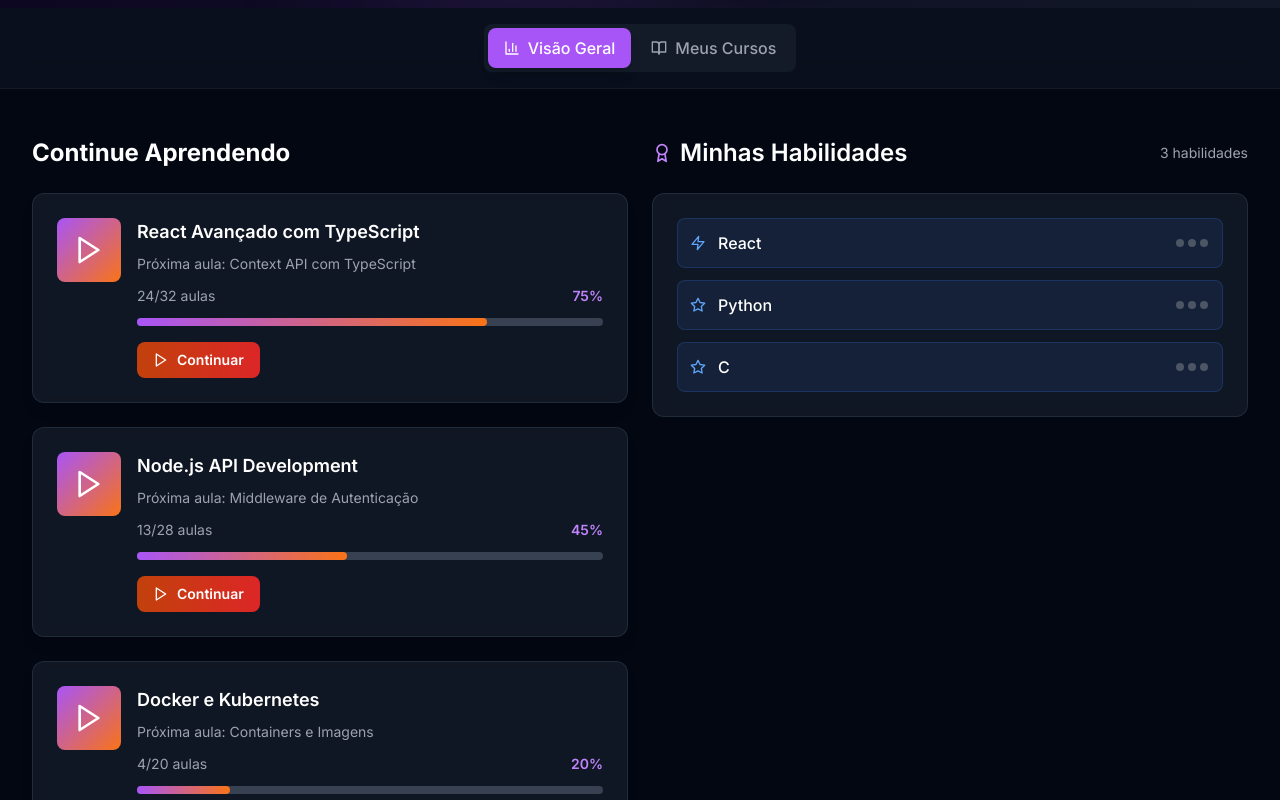
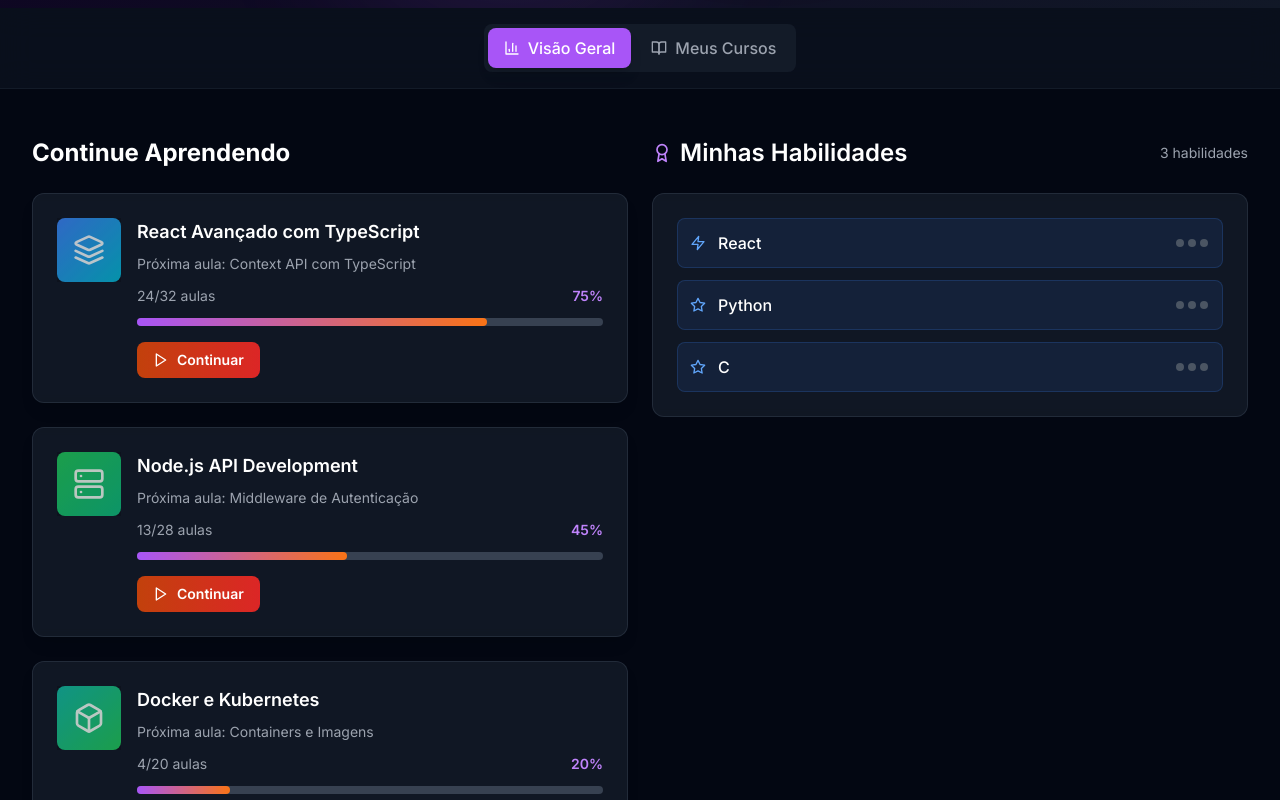
Before and after one commit to kenjiThiago/ProjetoBD2, a Next.js app in the folder frontend/: page /dashboard in a window 1280 px wide. Shown: the part 520-1320 px from the top of the page. Built offline with nearby package versions, Linux system fonts and the light colour scheme.

Commit message:
[frontend] Criado componente ContinueLearning.

```diff
--- /dev/null
+++ b/frontend/src/app/dashboard/components/ContinueLearning.tsx
@@ -0,0 +1,74 @@
+import Thumbnail from "@/components/Thumbnail"
+import { Course } from "@/data/mockData"
+import { BookOpen, Play } from "lucide-react"
+
+interface ContinueLearningProps {
+  coursesInProgress?: Course[]
+}
+
+export default function ContinueLearning({
+  coursesInProgress,
+}: ContinueLearningProps) {
+  return (
+    <div>
+      {coursesInProgress.length > 0 ? (
+        <div className="grid grid-cols-1 gap-6">
+          {coursesInProgress.slice(0, 3).map((course: Course) => (
+            <div
+              key={course.id}
+              className="card-glow card p-6 group cursor-pointer hover:-translate-y-2 transition-transform duration-300"
+            >
+              <div className="flex items-start space-x-4">
+                <Thumbnail
+                  course={course}
+                  type={"list"}
+                />
+                <div className="flex-1">
+                  <h3 className="text-lg font-semibold text-white mb-2 group-hover:text-purple-300 transition-colors">
+                    {course.title}
+                  </h3>
+                  <p className="text-gray-400 text-sm mb-3">
+                    Próxima aula: {course.nextLesson || 'Primeira aula'}
+                  </p>
+
+                  <div className="flex items-center justify-between mb-3">
+                    <span className="text-sm text-gray-400">
+                      {course.completedLessons || 0}/{course.lessons} aulas
+                    </span>
+                    <span className="text-sm font-semibold text-purple-400">
+                      {course.progress || 0}%
+                    </span>
+                  </div>
+
+                  <div className="w-full bg-gray-700 rounded-full h-2 mb-4">
+                    <div
+                      className="bg-gradient-to-r from-purple-500 to-orange-500 h-2 rounded-full transition-all duration-300"
+                      style={{ width: `${course.progress || 0}%` }}
+                    />
+                  </div>
+
+                  <button className="btn-primary text-sm px-4 py-2 flex items-center space-x-2">
+                    <Play className="w-4 h-4" />
+                    <span>Continuar</span>
+                  </button>
+                </div>
+              </div>
+            </div>
+          ))}
+        </div>
+      ) : (
+          <div className="text-center py-12 bg-gray-800/30 rounded-xl border border-gray-700/50">
+            <BookOpen className="w-12 h-12 text-gray-600 mx-auto mb-4" />
+            <h3 className="text-lg font-semibold text-white mb-2">Nenhum curso em andamento</h3>
+            <p className="text-gray-400 mb-4">Comece um novo curso para aparecer aqui</p>
+            <button
+              className="btn-primary px-6 py-2"
+              onClick={() => window.location.href = '/cursos'}
+            >
+              Explorar Cursos
+            </button>
+          </div>
+        )}
+    </div>
+  )
+}
--- a/frontend/src/app/dashboard/components/DashboardOverview.tsx
+++ b/frontend/src/app/dashboard/components/DashboardOverview.tsx
@@ -2,12 +2,11 @@
 
 import { motion } from 'framer-motion'
 import {
-    Award,
-  BookOpen,
-  Play,
+  Award,
 } from 'lucide-react'
 import { Course } from '@/data/mockData'
 import SkillsWidget from './SkillsWidget'
+import ContinueLearning from './ContinueLearning'
 
 interface DashboardOverviewProps {
   coursesInProgress?: Course[]
@@ -30,64 +29,9 @@ export default function DashboardOverview({
       <div className="grid lg:grid-cols-2 grid-cols-1 gap-x-6">
         <div>
           <h2 className="text-2xl font-bold text-white mb-6">Continue Aprendendo</h2>
-          {coursesInProgress.length > 0 ? (
-            <div className="grid grid-cols-1 gap-6">
-              {coursesInProgress.slice(0, 4).map((course) => (
-                <div
-                  key={course.id}
-                  className="card-glow card p-6 group cursor-pointer hover:-translate-y-2 transition-transform duration-300"
-                >
-                  <div className="flex items-start space-x-4">
-                    <div className="w-16 h-16 bg-gradient-to-br from-purple-500 to-orange-500 rounded-lg flex items-center justify-center flex-shrink-0">
-                      <Play className="w-8 h-8 text-white" />
-                    </div>
-                    <div className="flex-1">
-                      <h3 className="text-lg font-semibold text-white mb-2 group-hover:text-purple-300 transition-colors">
-                        {course.title}
-                      </h3>
-                      <p className="text-gray-400 text-sm mb-3">
-                        Próxima aula: {course.nextLesson || 'Primeira aula'}
-                      </p>
-
-                      <div className="flex items-center justify-between mb-3">
-                        <span className="text-sm text-gray-400">
-                          {course.completedLessons || 0}/{course.lessons} aulas
-                        </span>
-                        <span className="text-sm font-semibold text-purple-400">
-                          {course.progress || 0}%
-                        </span>
-                      </div>
-
-                      <div className="w-full bg-gray-700 rounded-full h-2 mb-4">
-                        <div
-                          className="bg-gradient-to-r from-purple-500 to-orange-500 h-2 rounded-full transition-all duration-300"
-                          style={{ width: `${course.progress || 0}%` }}
-                        />
-                      </div>
-
-                      <button className="btn-primary text-sm px-4 py-2 flex items-center space-x-2">
-                        <Play className="w-4 h-4" />
-                        <span>Continuar</span>
-                      </button>
-                    </div>
-                  </div>
-                </div>
-              ))}
-            </div>
-          ) : (
-              <div className="text-center py-12 bg-gray-800/30 rounded-xl border border-gray-700/50">
-                <BookOpen className="w-12 h-12 text-gray-600 mx-auto mb-4" />
-                <h3 className="text-lg font-semibold text-white mb-2">Nenhum curso em andamento</h3>
-                <p className="text-gray-400 mb-4">Comece um novo curso para aparecer aqui</p>
-                <button
-                  className="btn-primary px-6 py-2"
-                  onClick={() => window.location.href = '/cursos'}
-                >
-                  Explorar Cursos
-                </button>
-              </div>
-            )}
-
+          <ContinueLearning
+            coursesInProgress={coursesInProgress}
+          />
         </div>
         <div>
           <div className="flex items-center justify-between mb-6 mt-6 md:mt-0">
```
